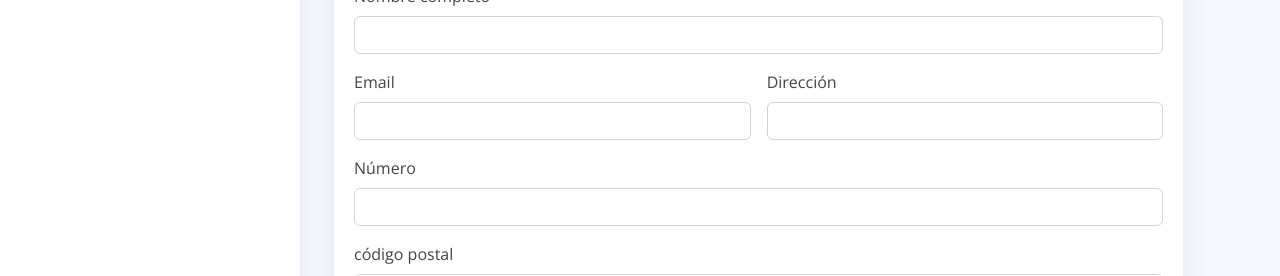
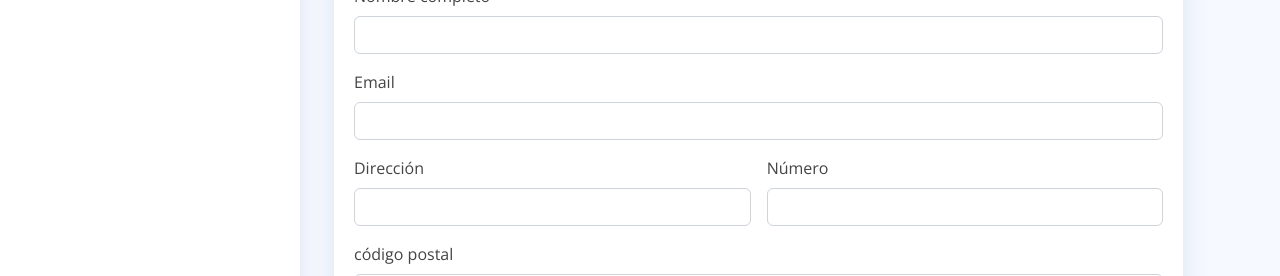
Before and after one commit to Gabusy07/prototipo-vialidad.github.io, a plain HTML site: page forms-layouts.html in a window 1280 px wide. Shown: the part 242-518 px from the top of the page. Drawn offline with nearby package versions, Linux system fonts and the light colour scheme.

Commit message:
arreglo form

```diff
--- a/forms-layouts.html
+++ b/forms-layouts.html
@@ -292,7 +292,7 @@
                   <label for="inputName5" class="form-label">Nombre completo</label>
                   <input type="text" class="form-control" id="inputName5">
                 </div>
-                <div class="col-md-6">
+                <div class="col-md-12">
                   <label for="inputEmail5" class="form-label">Email</label>
                   <input type="email" class="form-control" id="inputEmail5">
                 </div>
@@ -300,9 +300,9 @@
                   <label for="inputPassword5" class="form-label">Dirección</label>
                   <input type="text" class="form-control" id="inputPassword5">
                 </div>
-                <div class="col-12">
+                <div class="col-6">
                   <label for="inputAddress5" class="form-label">Número</label>
-                  <input type="text" class="form-control" id="inputAddres5s">
+                  <input type="number" class="form-control" id="inputAddres5s">
                 </div>
                 <div class="col-12">
                   <label for="inputAddress2" class="form-label">código postal</label>
```
